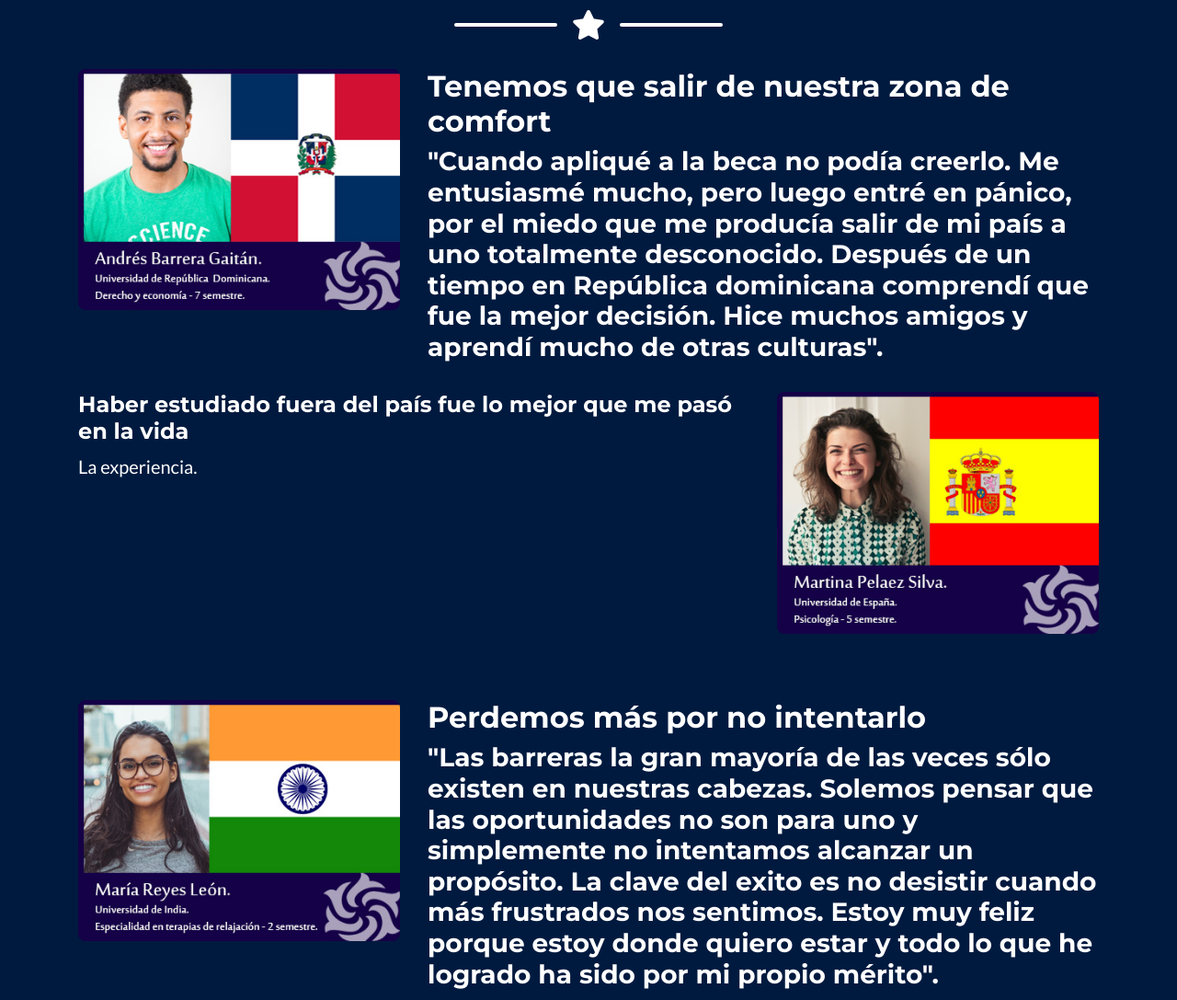
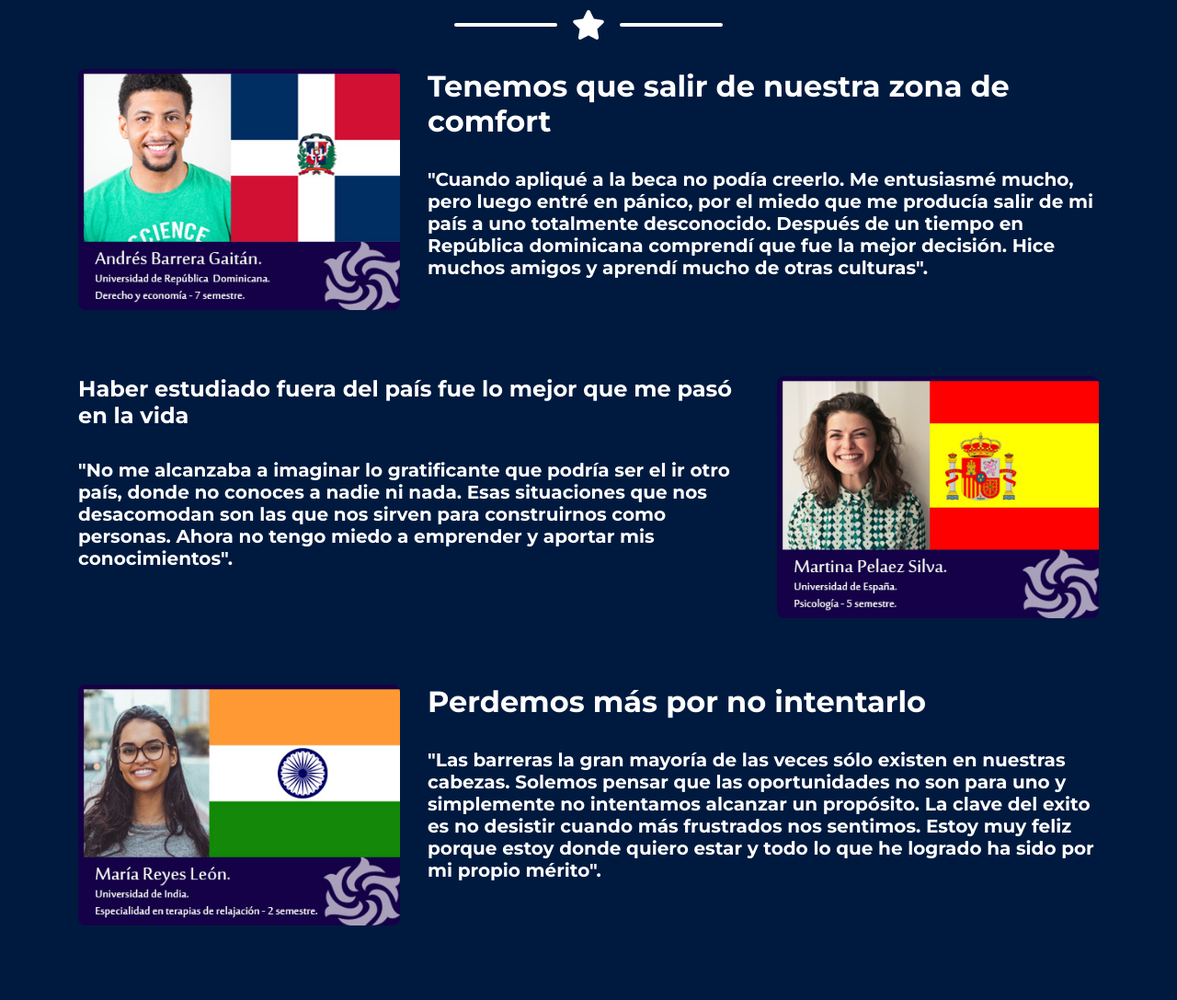
Before and after one commit to javieringacosta/apolos, a website with bundled scripts: page EsTuFuturo/index.html in a window 1280 px wide. Shown: the part 2858-3945 px from the top of the page at 92% size. Built offline with nearby package versions, Linux system fonts and the light colour scheme.

Commit message:
Se termina la sección Experiencias

```diff
--- a/EsTuFuturo/index.html
+++ b/EsTuFuturo/index.html
@@ -327,12 +327,13 @@
               <h2>
                 Tenemos que salir de nuestra zona de comfort
               </h2>
-              <h3>
+              <br>
+              <h5>
                   "Cuando apliqué a la beca no podía creerlo. Me entusiasmé mucho, pero luego
                   entré en pánico, por el miedo que me producía salir de mi país a uno totalmente
                   desconocido. Después de un tiempo en República dominicana comprendí que fue la
                   mejor decisión. Hice muchos amigos y aprendí mucho de otras culturas".
-              </h3>
+              </h5>
             </div>
           </div>
           <br>
@@ -342,9 +343,13 @@
                   <h4>
                       Haber estudiado fuera del país fue lo mejor que me pasó en la vida
                     </h4>
-                    <p class="lead">
-                        La experiencia.
-                    </p>
+                    <br>
+                    <h5>
+                        "No me alcanzaba a imaginar lo gratificante que podría ser el ir otro
+                        país, donde no conoces a nadie ni nada. Esas situaciones que nos desacomodan
+                        son las que nos sirven para construirnos como personas. Ahora no tengo miedo
+                        a emprender y aportar mis conocimientos".
+                    </h5>
               </div>
               <div class="col-lg-4 mr-auto">
                   <img class="img-fluid rounded mb-5" src="img/portfolio/Experiencia 2.jpg" alt="">
@@ -360,14 +365,15 @@
                 <h2>
                   Perdemos más por no intentarlo
                 </h2>
-                <h3 >
+                <br>
+                <h5 >
                     "Las barreras la gran mayoría de las veces sólo existen en nuestras cabezas.
                     Solemos pensar que las oportunidades no son para uno y simplemente no
                     intentamos alcanzar un propósito. La clave del exito es no desistir cuando más frustrados nos
                     sentimos.
                     Estoy muy feliz porque estoy donde quiero estar y todo lo que he logrado
                     ha sido por mi propio mérito".
-                </h3>
+                </h5>
               </div>
             </div>
       </div>
```
